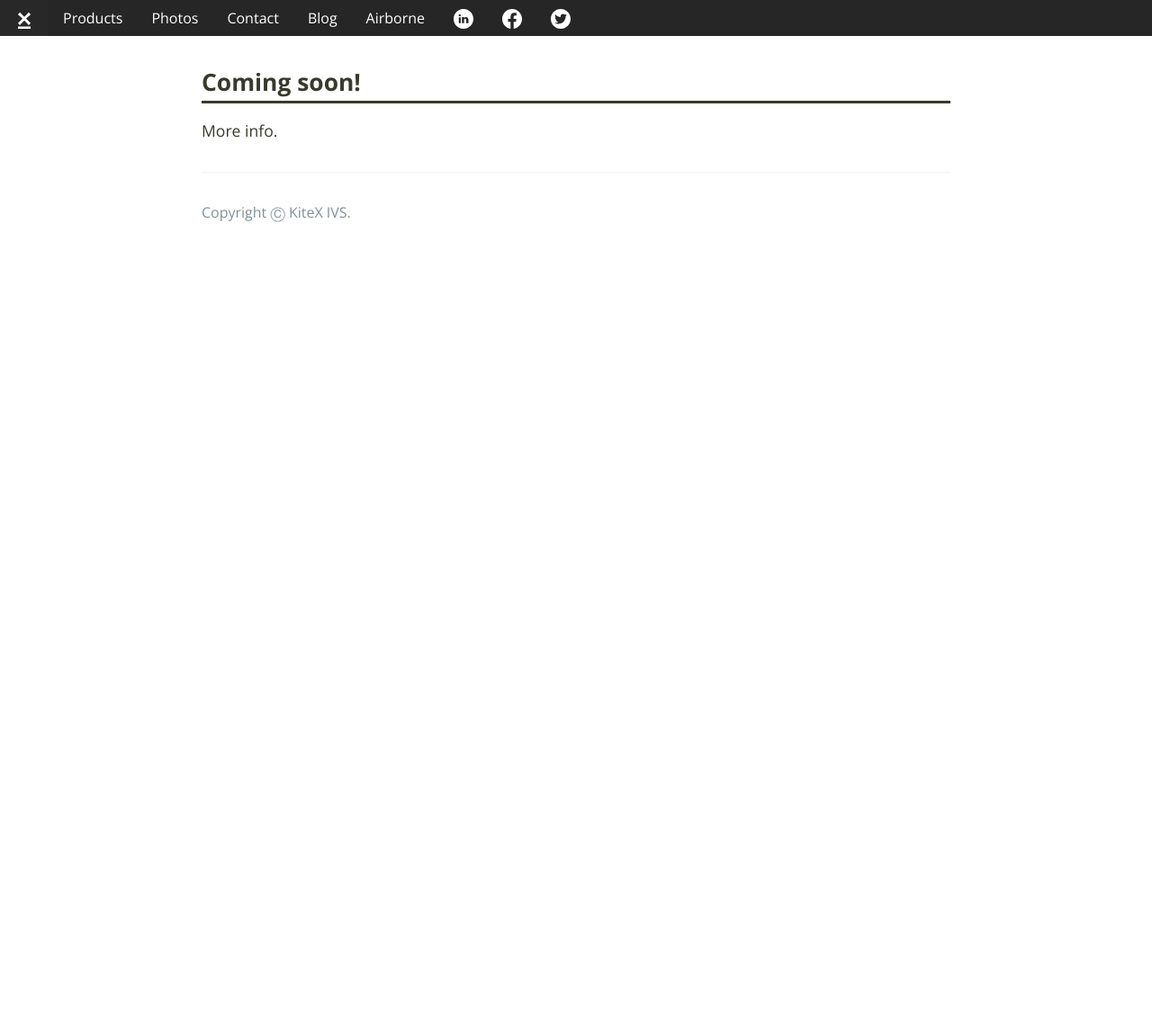
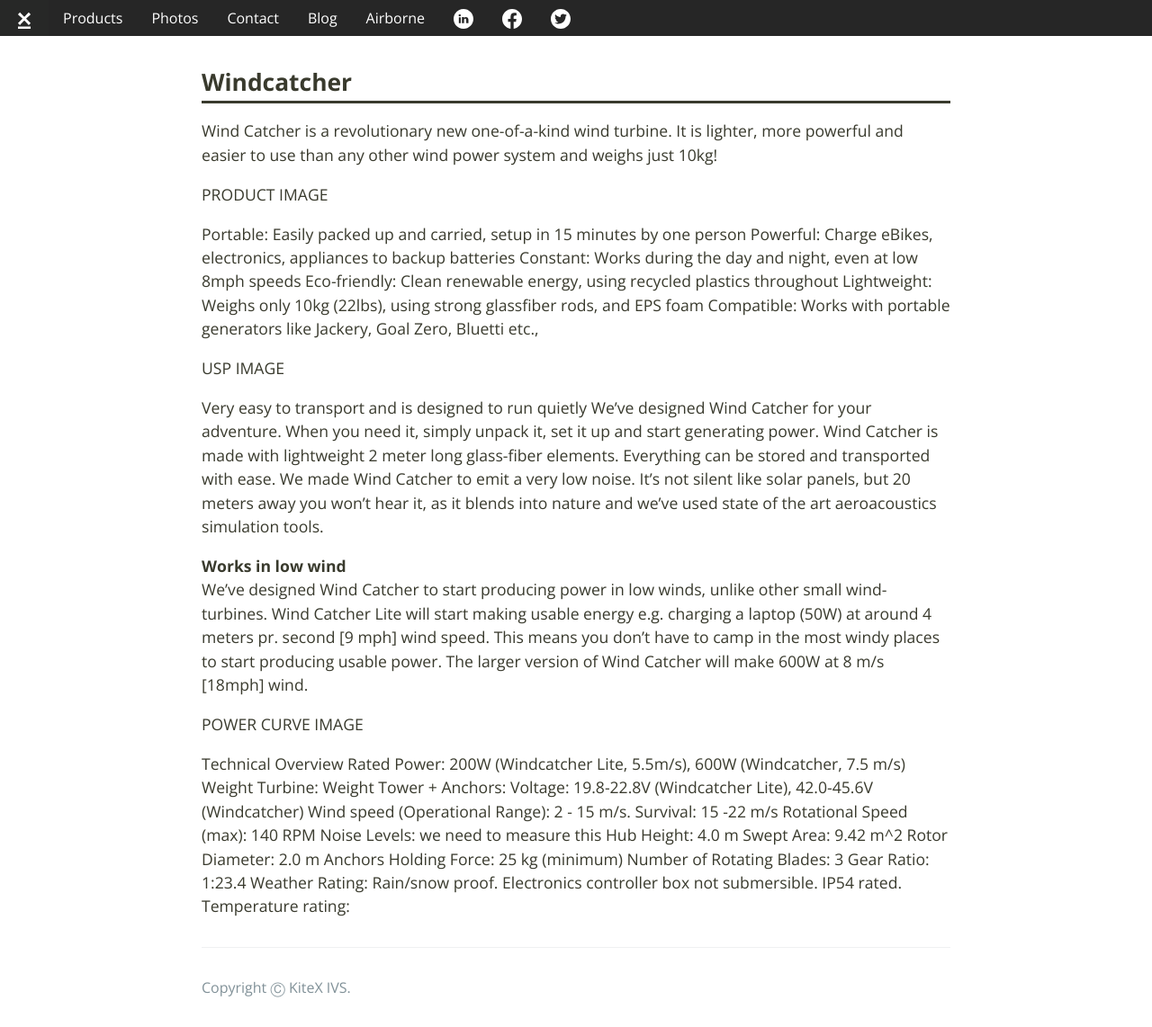
Before and after one commit to kitextech/kitextech.github.io, a Jekyll site: the page built from _posts/2020-11-16-products.md, in a window 1280 px wide and 1142 px high. Shown: the whole window at 90% size. Built offline with Jekyll 4.4.1, drawn with Linux system fonts in a browser that asks for light colours; comment, search, counter and statistics services are not loaded.

Commit message:
Update 2020-11-16-products.md

```diff
--- a/_posts/2020-11-16-products.md
+++ b/_posts/2020-11-16-products.md
@@ -3,5 +3,43 @@
 title: {{ site.name }}
 ---
 
-## Coming soon!
-More info.
+## Windcatcher
+Wind Catcher is a revolutionary new one-of-a-kind wind turbine. It is lighter, more powerful and easier to use than any other wind power system and weighs just 10kg!
+
+PRODUCT IMAGE
+
+Portable: Easily packed up and carried, setup in 15 minutes by one person
+Powerful: Charge eBikes, electronics, appliances to backup batteries
+Constant: Works during the day and night, even at low 8mph speeds
+Eco-friendly: Clean renewable energy, using recycled plastics throughout
+Lightweight: Weighs only 10kg (22lbs), using strong glassfiber rods, and EPS foam
+Compatible: Works with portable generators like Jackery, Goal Zero, Bluetti etc.,
+
+USP IMAGE
+
+Very easy to transport and is designed to run quietly
+We've designed Wind Catcher for your adventure. When you need it, simply unpack it, set it up and start generating power. Wind Catcher is made with lightweight 2 meter long glass-fiber elements. Everything can be stored and transported with ease.
+We made Wind Catcher to emit a very low noise. It’s not silent like solar panels, but 20 meters away you won’t hear it, as it blends into nature and we've used state of the art aeroacoustics simulation tools.
+
+**Works in low wind**
+We've designed Wind Catcher to start producing power in low winds, unlike other small wind-turbines.  Wind Catcher Lite will start making usable energy e.g. charging a laptop (50W) at around 4 meters pr. second [9 mph] wind speed.
+This means you don't have to camp in the most windy places to start producing usable power.  The larger version of Wind Catcher will make 600W at 8 m/s [18mph] wind.
+
+POWER CURVE IMAGE
+
+Technical Overview
+ Rated Power: 200W (Windcatcher Lite, 5.5m/s), 600W (Windcatcher, 7.5 m/s)
+ Weight Turbine:
+ Weight Tower + Anchors:
+ Voltage: 19.8-22.8V (Windcatcher Lite), 42.0-45.6V (Windcatcher)
+ Wind speed (Operational Range): 2 - 15 m/s. Survival: 15 -22 m/s
+ Rotational Speed (max): 140 RPM
+ Noise Levels: we need to measure this
+ Hub Height: 4.0 m
+ Swept Area: 9.42 m^2
+ Rotor Diameter: 2.0 m
+ Anchors Holding Force: 25 kg (minimum)
+ Number of Rotating Blades: 3
+ Gear Ratio: 1:23.4
+ Weather Rating: Rain/snow proof. Electronics controller box not submersible. IP54 rated.
+ Temperature rating:
```
